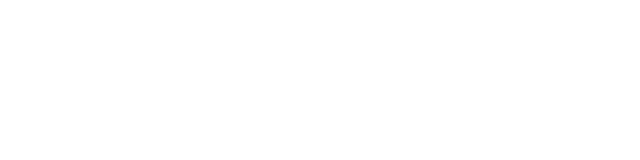
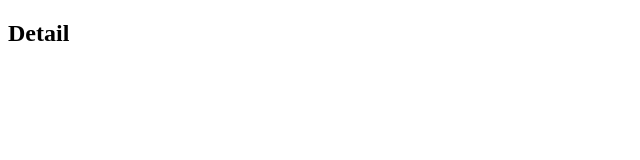
Before and after one commit to ttony-kim/react-for-beginners2, a React (Create React App) app: page /movie in a window 1280 px wide. Shown: the top 160 px of the page, without its empty margins (0-640 px from the left). Built offline with nearby package versions, Linux system fonts and the light colour scheme.

Commit message:
7.5 React Router

```diff
--- a/package.json
+++ b/package.json
@@ -9,7 +9,7 @@
     "prop-types": "^15.8.1",
     "react": "^18.2.0",
     "react-dom": "^18.2.0",
-    "react-router-dom": "^6.3.0",
+    "react-router-dom": "^5.3.0",
     "react-scripts": "5.0.1",
     "web-vitals": "^2.1.4"
   },
--- a/src/App.js
+++ b/src/App.js
@@ -1,7 +1,21 @@
-import { useState, useEffect } from "react";
-import Movie from "./components/Movie";
+import { BrowserRouter as Router, Switch, Route } from "react-router-dom";
+import Home from "./routes/Home";
+import Detail from "./routes/Detail";
+/* URL을 보고있는 Component */
 function App() {
-  return null;
+  return (
+    <Router>
+      <Switch>
+        <Route path="/movie">
+          <Detail></Detail>
+        </Route>
+        {/* 유저가 이 경로에 있으면 Home Route를 렌더링해준다. */}
+        <Route path="/">
+          <Home />
+        </Route>
+      </Switch>
+    </Router>
+  );
 }
 
 export default App;
--- a/src/components/Movie.js
+++ b/src/components/Movie.js
@@ -1,9 +1,12 @@
 import PropTypes from "prop-types";
+import { Link } from "react-router-dom";
 function Movie({ coverImg, title, summary, genres }) {
   return (
     <div>
       <img src={coverImg} alt={title} />
-      <h2>{title}</h2>
+      <h2>
+        <Link to="/movie">{title}</Link>
+      </h2>
       <p>{summary}</p>
       <ul>
         {genres.map((g, index) => {
```
Also changed, not shown: 1 other file (tests, documents, lock files or other folders).
